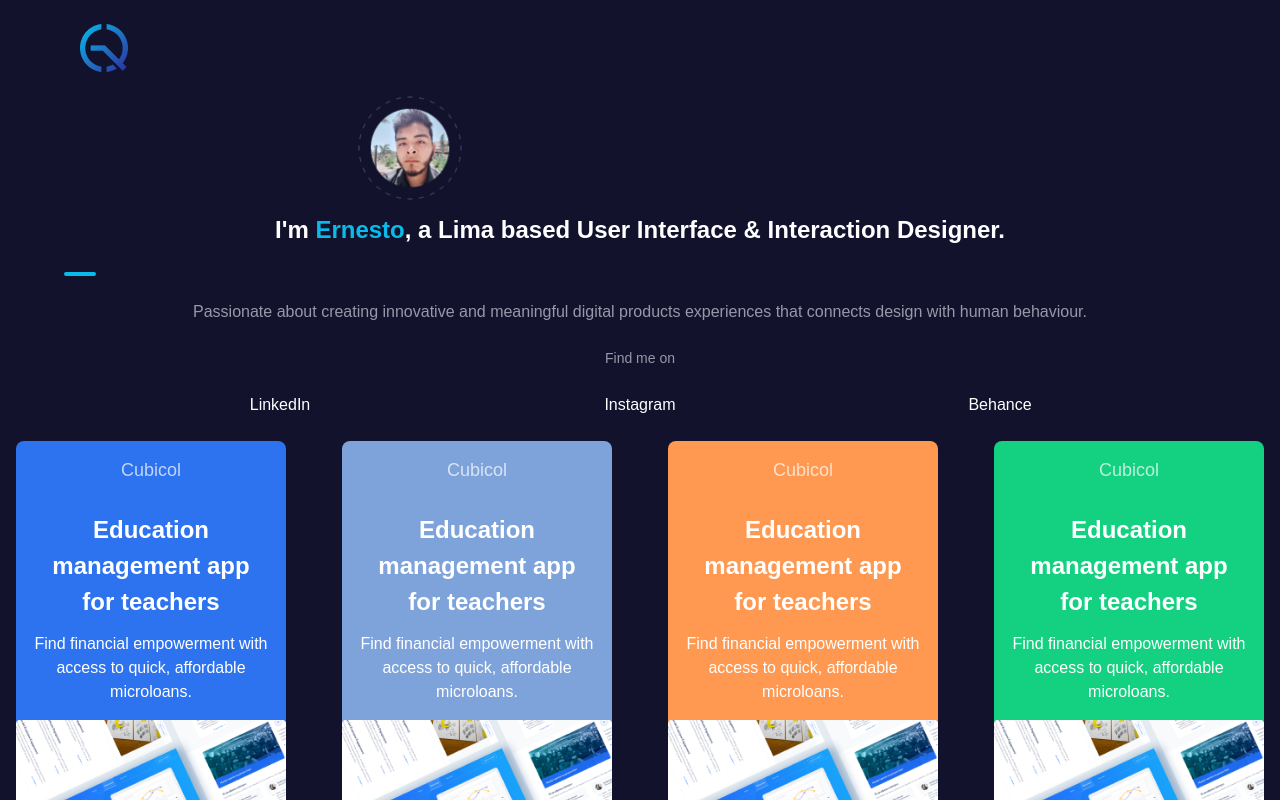
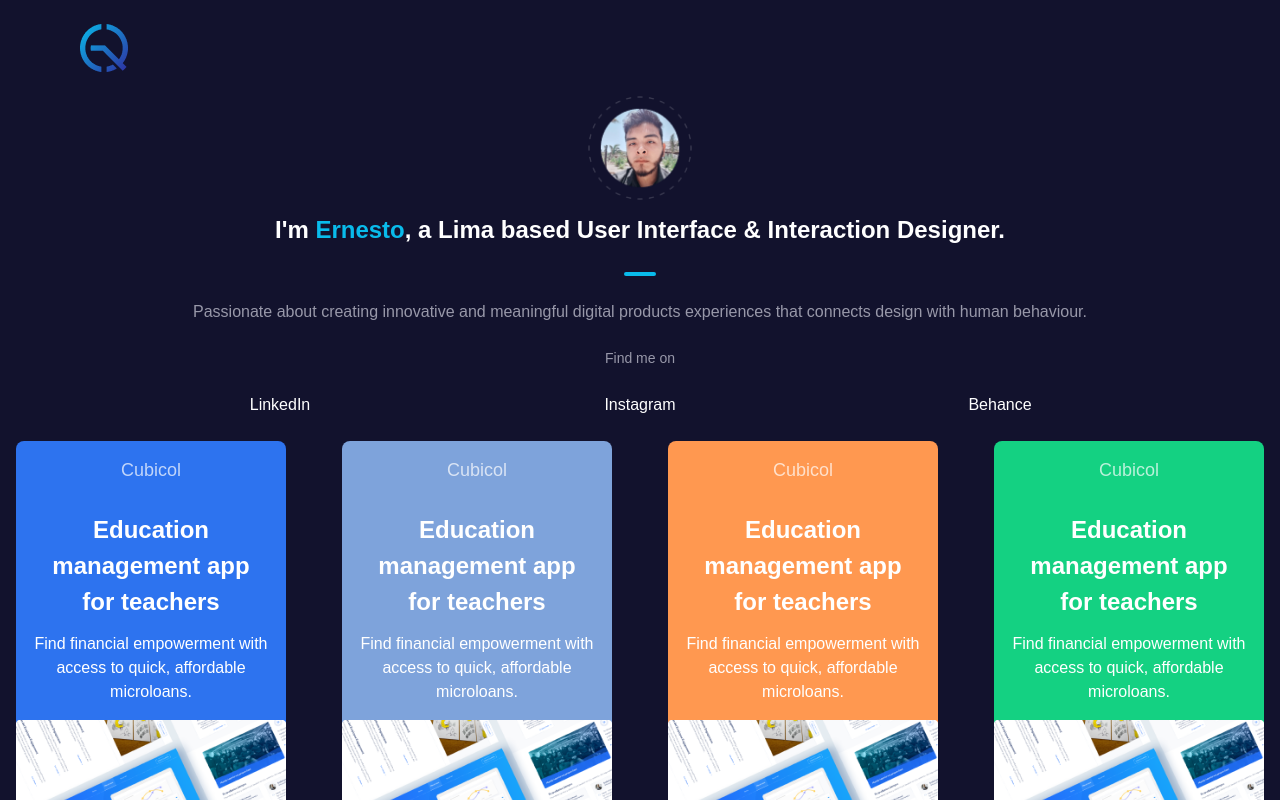
Before and after one commit to cbustamanter/eq-web, a Vue app: page / in a window 1280 px wide. Shown: the top 800 px of the page. Built offline with nearby package versions, Linux system fonts and the light colour scheme; a web font is replaced by a local one.

Commit message:
fix styles

```diff
--- a/src/assets/styles/scss/global.scss
+++ b/src/assets/styles/scss/global.scss
@@ -1,4 +1,4 @@
 .centered {
-    display: flex;
-    justify-content: center;
+    display: flex !important;
+    justify-content: center !important;
 }
```
